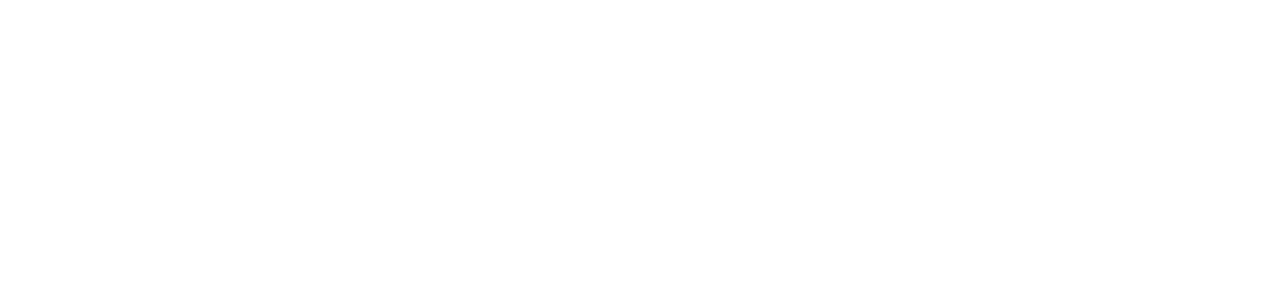
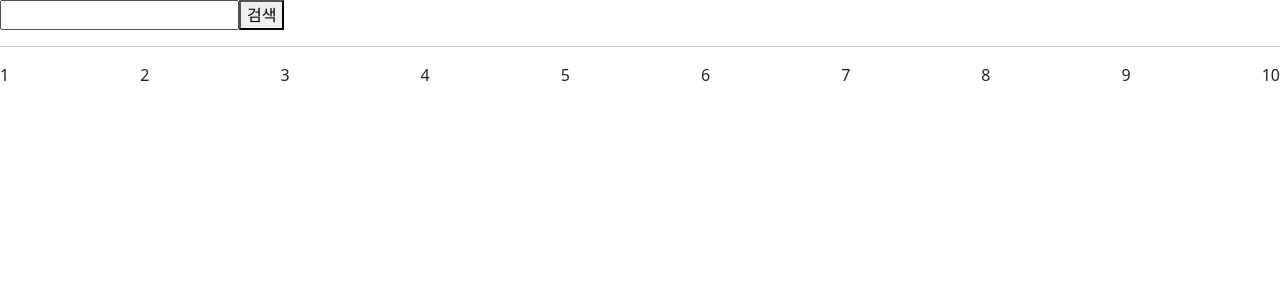
Before and after one commit to yumin359/react, a React (Vite) app: page /member/list in a window 1280 px wide. Before the commit this address had no page. Shown: the top 300 px of the page. Built offline with nearby package versions, Linux system fonts and the light colour scheme.

Commit message:
0704 url search params

```diff
--- /dev/null
+++ b/src/App47.jsx
@@ -0,0 +1,100 @@
+import React, { useState } from "react";
+import { BrowserRouter, Route, Routes, useSearchParams } from "react-router";
+
+function Child1() {
+  const [keyword, setKeyword] = useState("");
+  const [params, setSearchParams] = useSearchParams();
+
+  function handleSearchClick() {
+    setSearchParams({ keyword: keyword });
+  }
+
+  const pageNumbers = [1, 2, 3, 4, 5, 6, 7, 8, 9, 10];
+
+  function handlePageButtonClick(num) {
+    console.log(num + "로 이동");
+    const nextSearchParams = new URLSearchParams(params);
+    nextSearchParams.set("page", num);
+    setSearchParams(nextSearchParams);
+  }
+
+  return (
+    <div>
+      <input
+        type="text"
+        placeholder="검색어"
+        value={keyword}
+        onChange={(e) => setKeyword(e.target.value)}
+      />
+      <button onClick={handleSearchClick}>검색</button>
+      <hr />
+      <div className="d-flex justify-content-between">
+        {pageNumbers.map((num) => (
+          <div
+            style={{ cursor: "pointer" }}
+            onClick={() => handlePageButtonClick(num)}
+            key={num}
+          >
+            {num}
+          </div>
+        ))}
+      </div>
+    </div>
+  );
+}
+// 연습 : 검색기능, 페이지 이동 기능이 있는 Child2 만들기
+
+function Child2() {
+  const [keyword, setKeyword] = useState("");
+  const [params, setSearchParams] = useSearchParams();
+
+  function handleSearchClick() {
+    setSearchParams({ keyword: keyword });
+  }
+
+  const pageNum = [1, 2, 3, 4, 5, 6, 7, 8, 9, 10];
+
+  function handlePageNumClick(num) {
+    const nextSearchParams = new URLSearchParams(params);
+    nextSearchParams.set("page", num);
+    setSearchParams(nextSearchParams);
+  }
+
+  return (
+    <div>
+      <input
+        type="text"
+        value={keyword}
+        onChange={(e) => setKeyword(e.target.value)}
+      />
+      <button onClick={handleSearchClick}>검색</button>
+      <hr />
+      <div className="d-flex justify-content-between">
+        {pageNum.map((num) => (
+          <div
+            key={num}
+            style={{ cursor: "pointer" }}
+            onClick={() => handlePageNumClick(num)}
+          >
+            {num}
+          </div>
+        ))}
+      </div>
+    </div>
+  );
+}
+
+function App47(props) {
+  return (
+    <div>
+      <BrowserRouter>
+        <Routes>
+          <Route path="/board/list" element={<Child1 />} />
+          <Route path="/member/list" element={<Child2 />} />
+        </Routes>
+      </BrowserRouter>
+    </div>
+  );
+}
+
+export default App47;
--- a/src/main.jsx
+++ b/src/main.jsx
@@ -1,10 +1,10 @@
 import { StrictMode } from "react";
 import { createRoot } from "react-dom/client";
 import "bootstrap/dist/css/bootstrap.min.css";
-import App46 from "./App46.jsx";
+import App47 from "./App47.jsx";
 
 createRoot(document.getElementById("root")).render(
   <StrictMode>
-    <App46 />
+    <App47 />
   </StrictMode>,
 );
```
